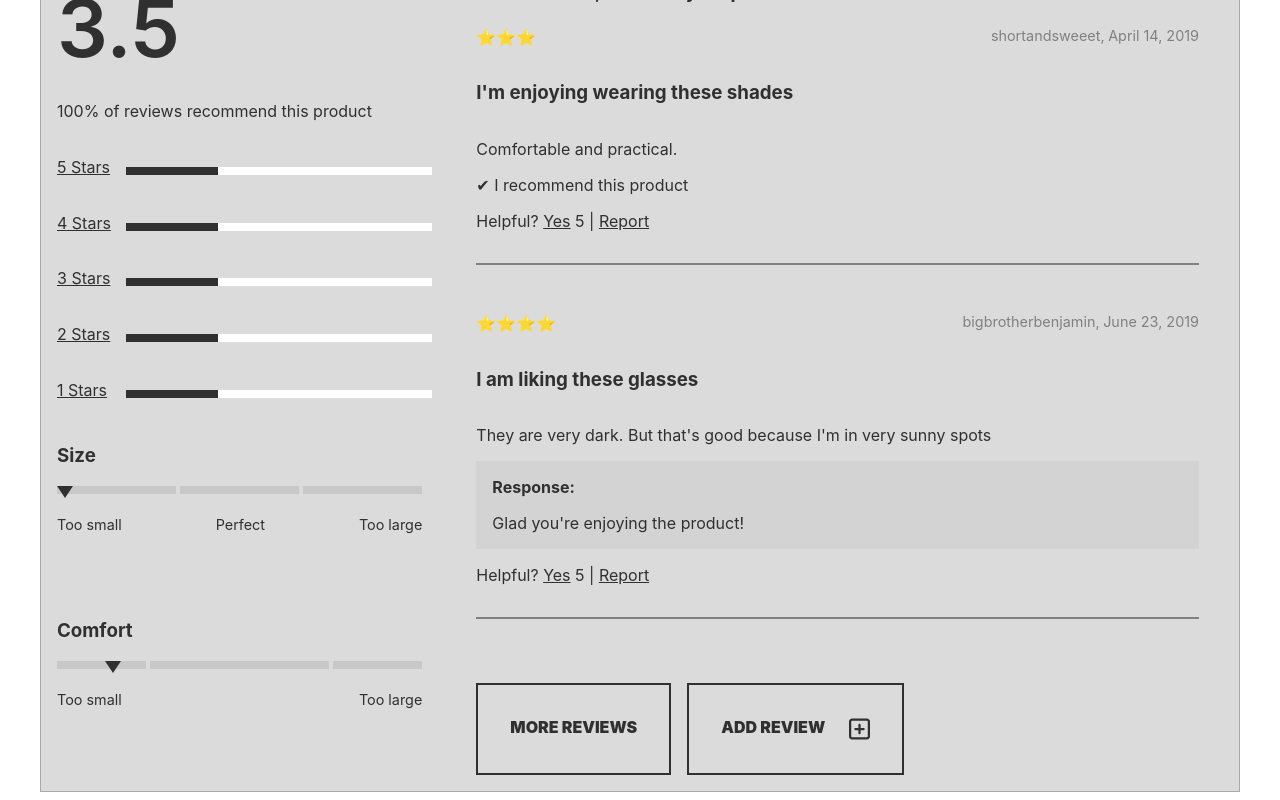
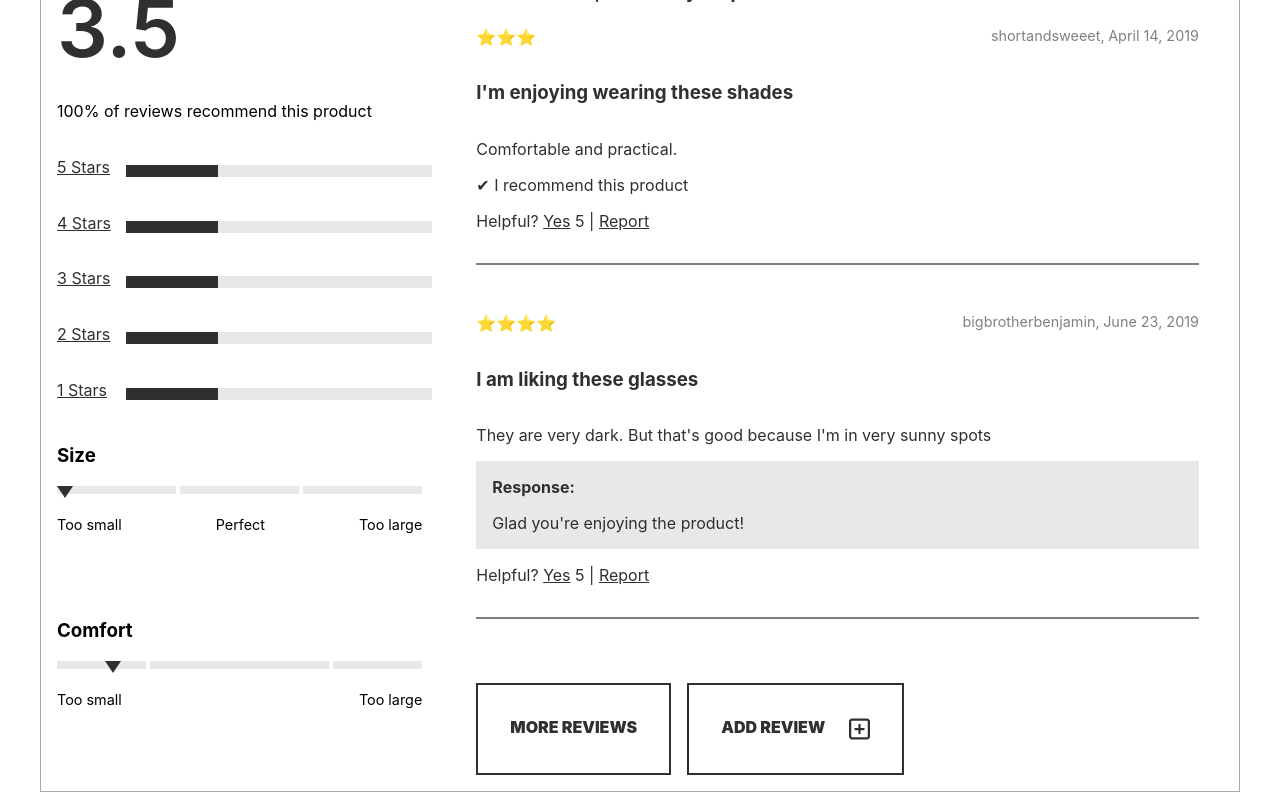
Before and after one commit to derivatively-dynamos/aix-en-provence, a React app: page / in a window 1280 px wide. Shown: the part 2130-2930 px from the top of the page. Built offline with nearby package versions, Linux system fonts and the light colour scheme; no server answers.

Commit message:
Recolored bars to the correct gray shade

```diff
--- a/src/components/ratings-and-reviews/ComfortSlider.jsx
+++ b/src/components/ratings-and-reviews/ComfortSlider.jsx
@@ -44,9 +44,9 @@ const ReviewCont = styled(Container)`
   max-height: 1em;
 `
 const ReviewBar = styled.div`
-  background-color: #c8c8c8;
+  background-color: #e8e8e8;
   max-height: .5em;
-  border: .25em solid #c8c8c8;
+  border: .25em solid #e8e8e8;
 `
 
 const Indicator = styled.div`
--- a/src/components/ratings-and-reviews/RatingsAndReviews.jsx
+++ b/src/components/ratings-and-reviews/RatingsAndReviews.jsx
@@ -29,7 +29,7 @@ const Container = styled.div`
 `
 const AppContainer = styled(Container)`
   flex-direction: column;
-  color: #303030;
+  background-color: white;
 `
 
 export default RatingsAndReviews;
--- a/src/components/ratings-and-reviews/Review.jsx
+++ b/src/components/ratings-and-reviews/Review.jsx
@@ -68,7 +68,7 @@ const ResponseBox = styled.div`
   width: 100%
   justify-content: space-between;
   gap: 1em;
-  background-color: #D3D3D3;
+  background-color: #e8e8e8;
   padding: 1em;
 `
 const Links = styled.a`
--- a/src/components/ratings-and-reviews/SizeSlider.jsx
+++ b/src/components/ratings-and-reviews/SizeSlider.jsx
@@ -47,9 +47,9 @@ const ReviewCont = styled(Container)`
   max-height: 1em;
 `
 const ReviewBar = styled.div`
-  background-color: #c8c8c8;
+  background-color: #e8e8e8;
   max-height: .5em;
-  border: .25em solid #c8c8c8;
+  border: .25em solid #e8e8e8;
 `
 const Indicator = styled.div`
   position: absolute;
--- a/src/components/ratings-and-reviews/StarBar.jsx
+++ b/src/components/ratings-and-reviews/StarBar.jsx
@@ -31,9 +31,9 @@ const StarLabel = styled(Container)`
 `
 const StarBarCont = styled.div`
   flex: 5;
-  height: 0.5em;
+  height: 0.75em;
   width: 100%;
-  background-color: white;
+  background-color: #e8e8e8;
 `
 const StarBarFill = styled(StarBarCont)`
   position: relative;
```
